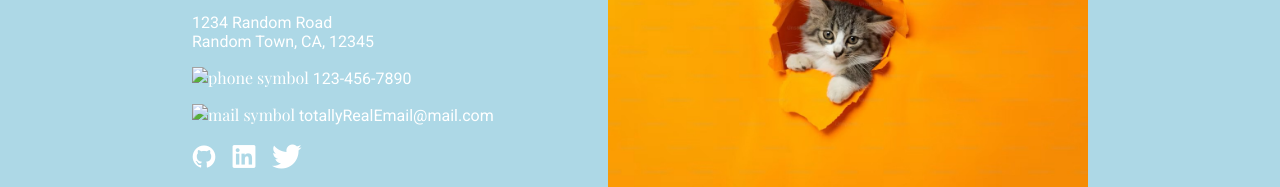
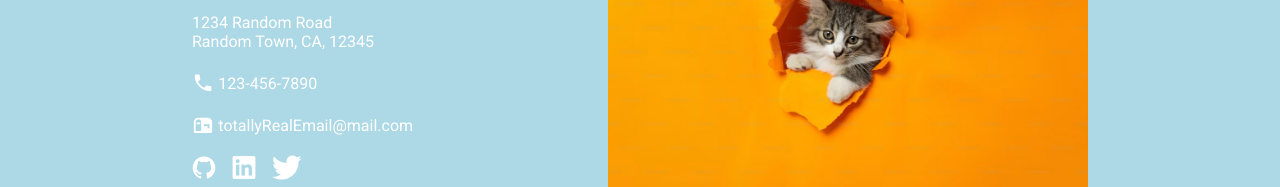
Before and after one commit to sam8457/odin-homepage-project, a plain HTML site: page index.html in a window 1280 px wide. Shown: the part 1263-1450 px from the top of the page. Drawn offline with nearby package versions, Linux system fonts and the light colour scheme.

Commit message:
Add and style icons

```diff
--- a/index.html
+++ b/index.html
@@ -151,11 +151,11 @@
                 1234 Random Road<br>
                 Random Town, CA, 12345
             </p>
-            <p>
-                <img src="" alt="phone symbol"> 123-456-7890
+            <p class="icon_description">
+                <img class="icon" src="./images/phone.svg" alt="phone symbol"> 123-456-7890
             </p>
-            <p>
-                <img src="" alt="mail symbol"> totallyRealEmail@mail.com
+            <p class="icon_description">
+                <img class="icon" src="./images/mailbox.svg" alt="mail symbol"> totallyRealEmail@mail.com
             </p>
             <ul class="contact_links">
                 <li><i class="devicon-github-original"></i></li>
--- a/style.css
+++ b/style.css
@@ -207,6 +207,17 @@ h4 {
     background-color: lightblue;
 }
 
+.footer img.icon {
+    height: 1.4rem;
+    transform: translateY(0.3rem);
+    justify-self: center;
+    filter: invert(100%);
+}
+
+.footer p.icon_description {
+    align-self: start;
+}
+
 #description > * {
     margin-bottom: 1rem;
     margin-right: 1rem;
```
Also changed, not shown: 3 other files.
